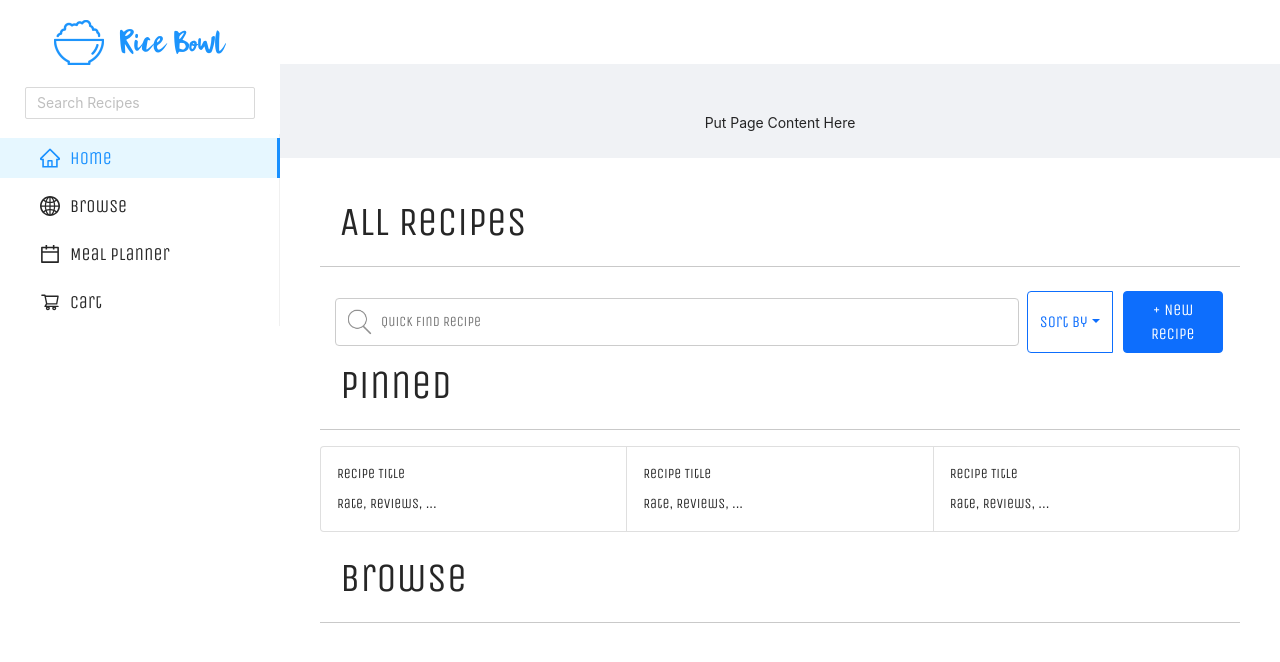
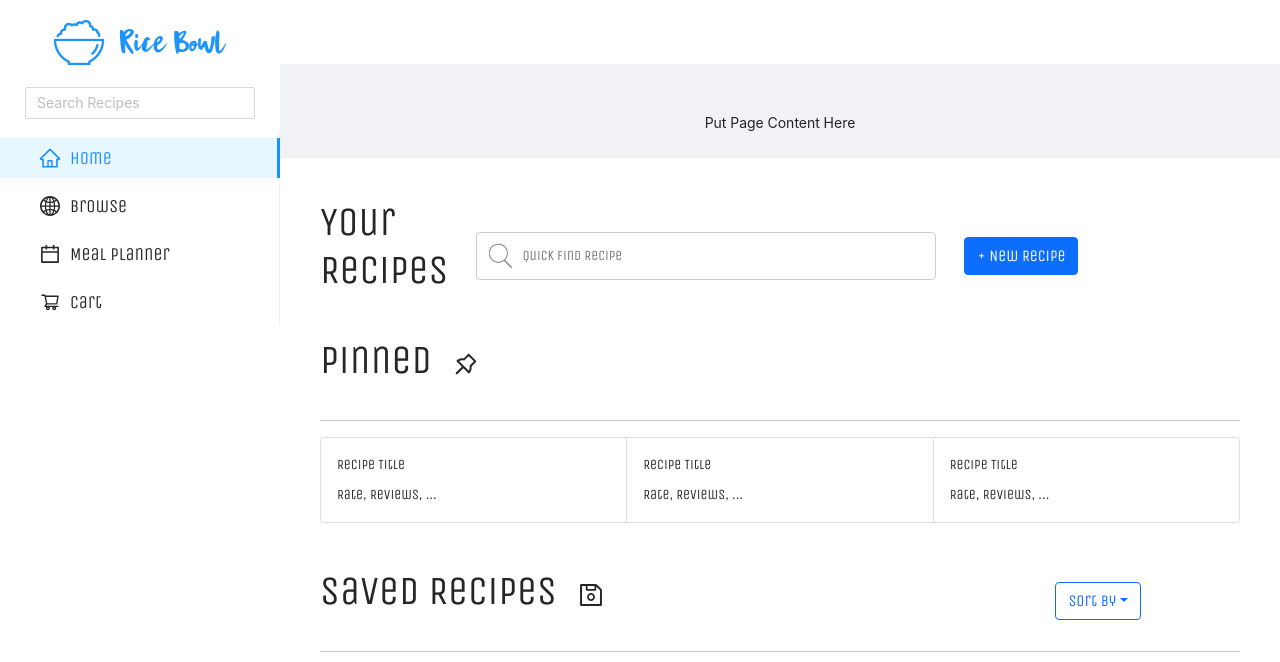
Before and after one commit to wendywu705/rice-bowl-recipe, a React (Create React App) app in the folder client/: page / in a window 1280 px wide. Shown: the top 662 px of the page. Built offline with nearby package versions, Linux system fonts and the light colour scheme.

Commit message:
update recipe front-end

```diff
--- a/client/package.json
+++ b/client/package.json
@@ -11,6 +11,7 @@
     "npm": "^7.19.1",
     "react": "^17.0.2",
     "react-dom": "^17.0.2",
+    "react-icons": "^4.2.0",
     "react-router-dom": "^5.2.0",
     "react-scripts": "^4.0.3",
     "reactstrap": "^8.9.0",
--- a/client/src/components/RecipeList/RecipeList.css
+++ b/client/src/components/RecipeList/RecipeList.css
@@ -9,14 +9,17 @@
     width: 100%;
     display: flex;
     align-items: center;
-    padding: 0.5em;
+}
+
+.search-bar > h1{
+    width: 17%;
 }
 
 input[type=text]{
-    width: 80%;
+    width: 50%;
     box-sizing: border-box;
-    padding: 12px 20px 12px 45px;
-    margin: 8px;
+    padding: 12px 12px 12px 45px;
+    margin-right: 2em;
     display: inline-block;
     border: 1px solid #ccc;
     border-radius: 4px;
@@ -27,11 +30,13 @@ input[type=text]{
 }
 
 
-.Button{
-    margin-right: 10px;
+.flex{
+    display: flex;
+    align-items: center;
 }
 
-h1{
-    margin-top: 20px;
+.icons{
+    margin-bottom: 13px;
     margin-left: 20px;
+    width: 52%
 }
--- a/client/src/components/RecipeList/RecipeList.js
+++ b/client/src/components/RecipeList/RecipeList.js
@@ -4,6 +4,7 @@ import 'bootstrap/dist/css/bootstrap.min.css';
 import { ButtonDropdown, DropdownToggle, DropdownMenu, DropdownItem, ButtonGroup, CardImg } from 'reactstrap';
 import { Card, Button, CardTitle, CardText, CardGroup } from 'reactstrap';
 import { Link } from "react-router-dom";
+import { AiOutlinePushpin, AiOutlineSave } from 'react-icons/ai';
 
 function ReciepeList() {
     const [dropdownOpen, setOpen] = useState(false);
@@ -11,31 +12,21 @@ function ReciepeList() {
 
     return(
         <div className='all-recipe'>
-            <h1>All Recipes</h1><hr></hr>
             <div className='search-bar'>
+                <h1>Your Recipes</h1>
                 <input
                     type="text"
                     id="header-search"
                     placeholder="Quick Find Recipe"
                     name="quick-find"
                 />
-                <ButtonGroup>
-                    <ButtonDropdown isOpen={dropdownOpen} toggle={toggle}>
-                        <DropdownToggle className="Button" caret outline color="primary">
-                            Sort by
-                        </DropdownToggle>
-                        <DropdownMenu>
-                            <DropdownItem>Rate</DropdownItem>
-                            <DropdownItem>Prep Time</DropdownItem>
-                            <DropdownItem>Total Time</DropdownItem>
-                        </DropdownMenu>
-                    </ButtonDropdown>
-                    <Link to="/new_recipe">
-                        <Button className="Button" color="primary">+ New Recipe</Button>
-                    </Link>
-                </ButtonGroup>
+                <Link to="/new_recipe">
+                    <Button color="primary">+ New Recipe</Button>
+                </Link>
             </div>
-            <h1>Pinned</h1><hr></hr>
+            <br/>
+            <div className='flex'><h1>Pinned</h1><div className="icons"><AiOutlinePushpin size={28} /></div></div>
+            <hr></hr>
             <div className='pinned-recipe'>
                 <CardGroup>
                     <Card body>
@@ -52,9 +43,23 @@ function ReciepeList() {
                     </Card>
                 </CardGroup>
             </div>
-            <br/>
-            <h1>Browse</h1><hr></hr>
-            <div className='browse-recipe'>
+            <br/><br/>
+            <div className='flex'>
+                <h1>Saved Recipes</h1>
+                <div className="icons"><AiOutlineSave size={28} /></div>
+                <ButtonDropdown isOpen={dropdownOpen} toggle={toggle}>
+                    <DropdownToggle caret outline color="primary">
+                        Sort by
+                    </DropdownToggle>
+                    <DropdownMenu>
+                        <DropdownItem>Rate</DropdownItem>
+                        <DropdownItem>Prep Time</DropdownItem>
+                        <DropdownItem>Total Time</DropdownItem>
+                    </DropdownMenu>
+                </ButtonDropdown>
+            </div>
+            <hr></hr>
+            <div className='saved-recipe'>
 
             </div>
         </div>
```
Also changed, not shown: 1 other file (tests, documents, lock files or other folders).
